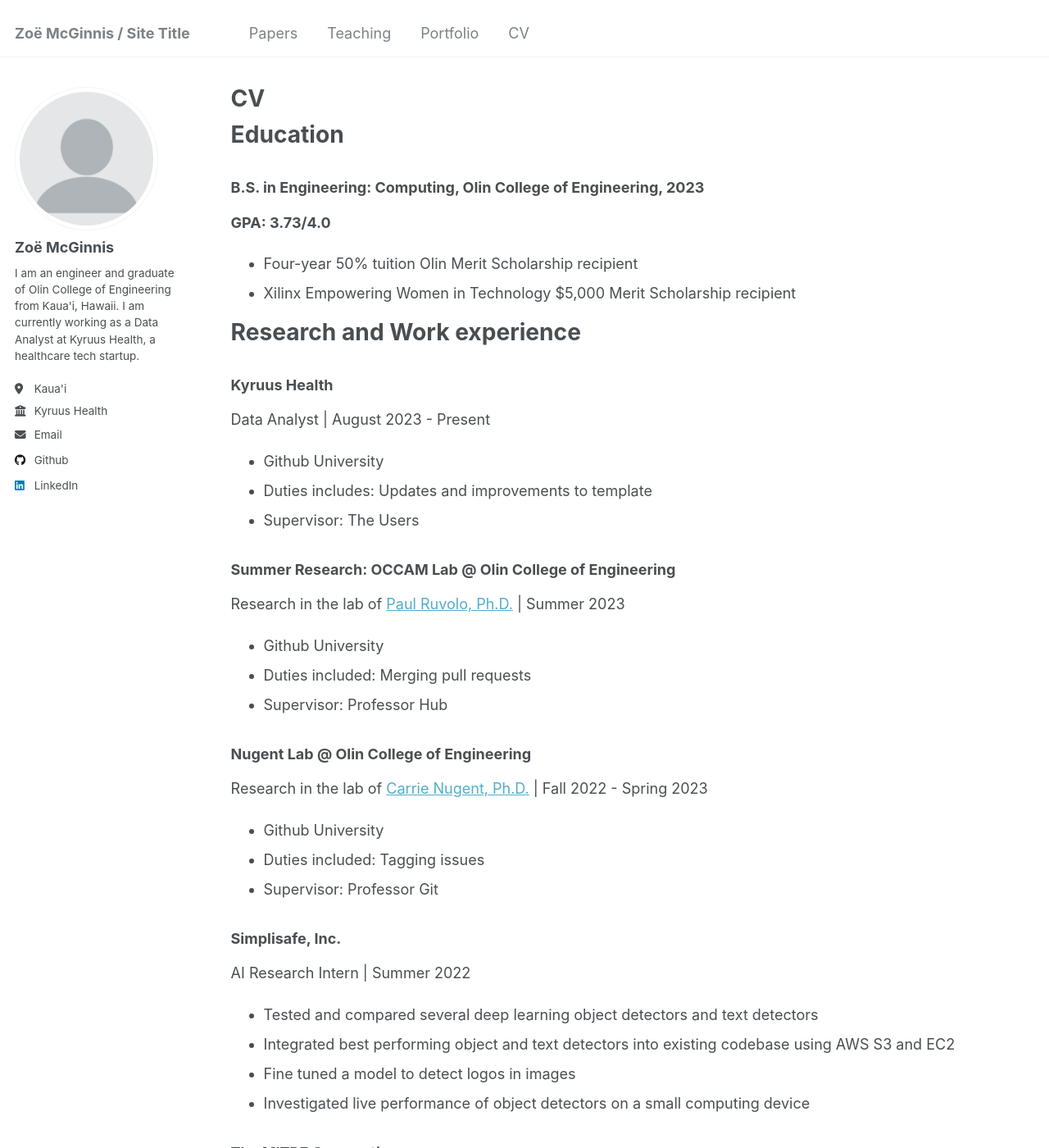
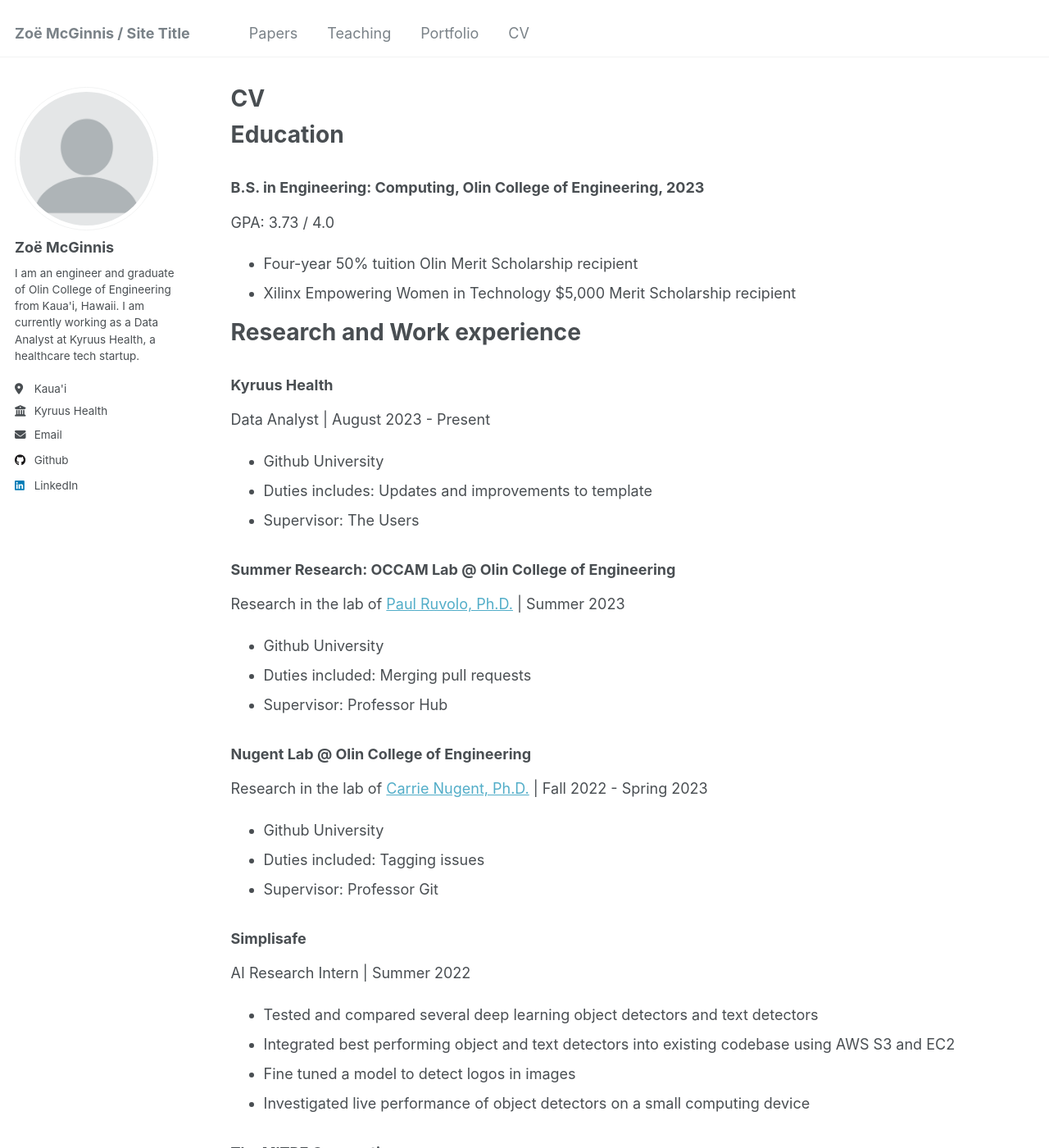
Before and after one commit to Mickmcginnis/zmcginnis, a Jekyll site: the page built from _pages/cv.md, in a window 1280 px wide and 1400 px high. Shown: the whole window at 82% size. Built offline with Jekyll 4.4.1, drawn with Linux system fonts in a browser that asks for light colours.

Commit message:
Formatting cv

```diff
--- a/_pages/cv.md
+++ b/_pages/cv.md
@@ -12,7 +12,7 @@ redirect_from:
 Education
 ======
 ### B.S. in Engineering: Computing, Olin College of Engineering, 2023
-__GPA: 3.73/4.0__
+GPA: 3.73 / 4.0
   * Four-year 50% tuition Olin Merit Scholarship recipient
   * Xilinx Empowering Women in Technology $5,000 Merit Scholarship recipient
 
@@ -36,7 +36,7 @@ Research in the lab of [Carrie Nugent, Ph.D.](https://www.crnugent.com/research)
   * Duties included: Tagging issues
   * Supervisor: Professor Git
 
-### Simplisafe, Inc.
+### Simplisafe
 AI Research Intern | Summer 2022
 * Tested and compared several deep learning object detectors and text detectors
 * Integrated best performing object and text detectors into existing codebase using AWS S3 and EC2
```
